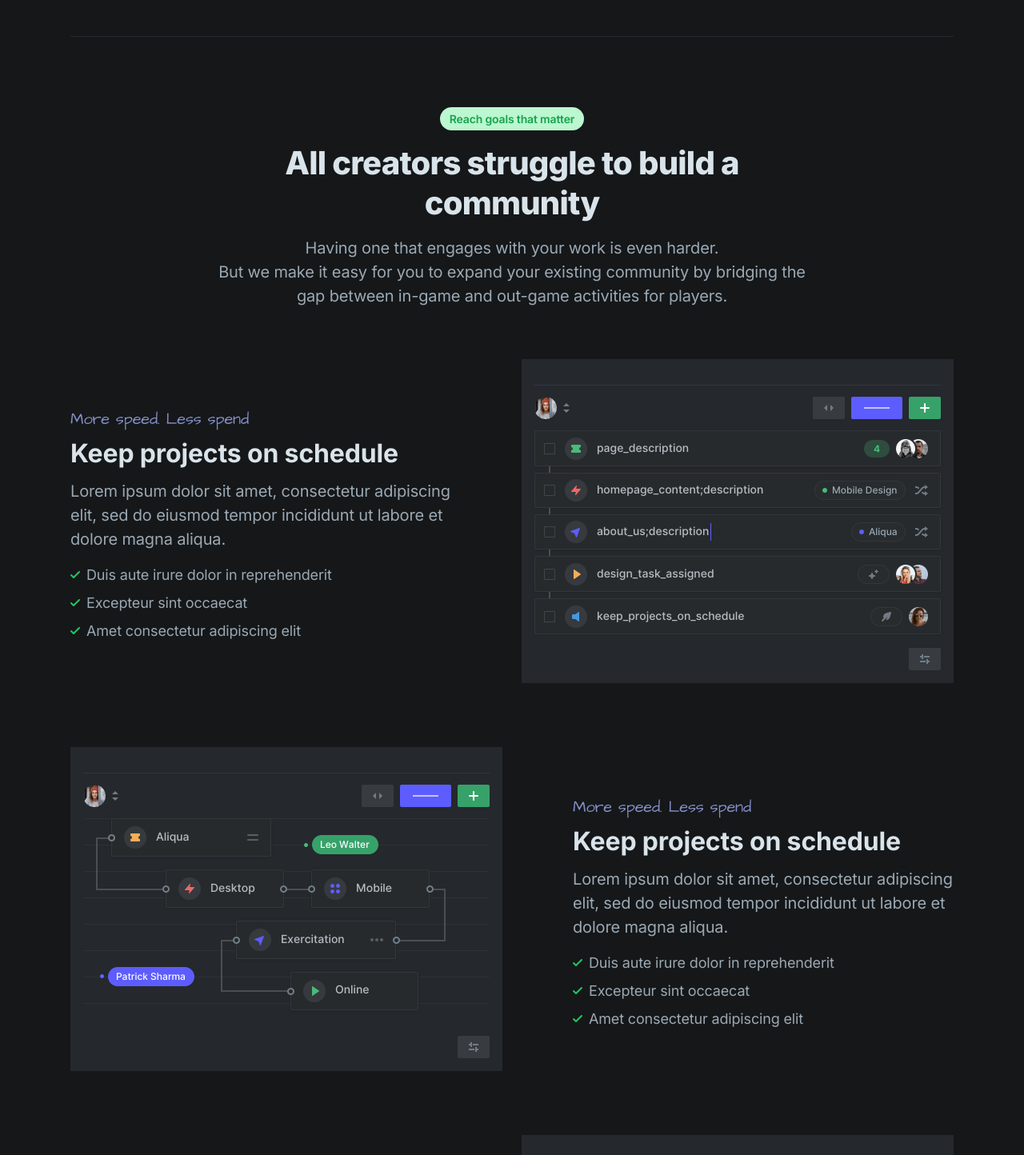
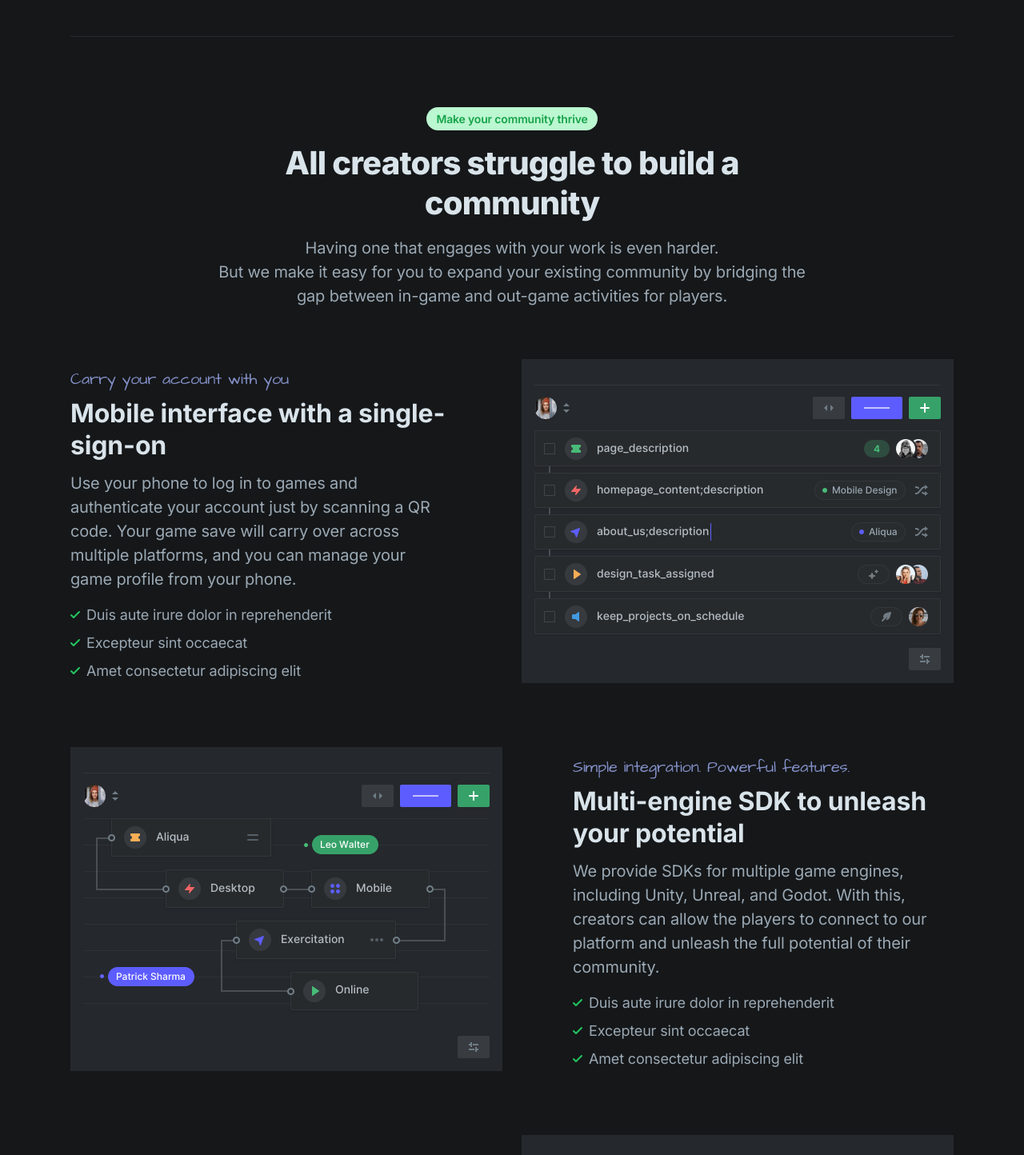
Before and after one commit to TeamSTEP/teamstep.io, a Next.js app: page / in a window 1280 px wide. Shown: the part 2180-3624 px from the top of the page at 80% size. Built offline with nearby package versions, Linux system fonts and the light colour scheme.

Commit message:
update treppe feature list

```diff
--- a/components/zigzag.tsx
+++ b/components/zigzag.tsx
@@ -12,7 +12,7 @@ export default function Zigzag() {
                     {/* Section header */}
                     <div className="max-w-3xl mx-auto text-center pb-12 md:pb-16">
                         <div className="inline-flex text-sm font-semibold py-1 px-3 m-2 text-green-600 bg-green-200 rounded-full mb-4">
-                            Reach goals that matter
+                            Make your community thrive
                         </div>
                         <h1 className="h2 mb-4">All creators struggle to build a community</h1>
                         <p className="text-xl text-gray-400">
@@ -47,16 +47,14 @@ export default function Zigzag() {
                             >
                                 <div className="md:pr-4 lg:pr-12 xl:pr-16">
                                     <div className="font-architects-daughter text-xl text-purple-600 mb-2">
-                                        More speed. Less spend
+                                        Carry your account with you
                                     </div>
                                     <h3 className="h3 mb-3">
-                                        Keep projects on schedule
+                                        Mobile interface with a single-sign-on
                                     </h3>
                                     <p className="text-xl text-gray-400 mb-4">
-                                        Lorem ipsum dolor sit amet, consectetur
-                                        adipiscing elit, sed do eiusmod tempor
-                                        incididunt ut labore et dolore magna
-                                        aliqua.
+                                        Use your phone to log in to games and authenticate your account just by scanning a QR code.
+                                        Your game save will carry over across multiple platforms, and you can manage your game profile from your phone.
                                     </p>
                                     <ul className="text-lg text-gray-400 -mb-2">
                                         <li className="flex items-center mb-2">
@@ -121,16 +119,14 @@ export default function Zigzag() {
                             >
                                 <div className="md:pl-4 lg:pl-12 xl:pl-16">
                                     <div className="font-architects-daughter text-xl text-purple-600 mb-2">
-                                        More speed. Less spend
+                                        Simple integration. Powerful features.
                                     </div>
                                     <h3 className="h3 mb-3">
-                                        Keep projects on schedule
+                                        Multi-engine SDK to unleash your potential
                                     </h3>
                                     <p className="text-xl text-gray-400 mb-4">
-                                        Lorem ipsum dolor sit amet, consectetur
-                                        adipiscing elit, sed do eiusmod tempor
-                                        incididunt ut labore et dolore magna
-                                        aliqua.
+                                        We provide SDKs for multiple game engines, including Unity, Unreal, and Godot.
+                                        With this, creators can allow the players to connect to our platform and unleash the full potential of their community.
                                     </p>
                                     <ul className="text-lg text-gray-400 -mb-2">
                                         <li className="flex items-center mb-2">
@@ -195,10 +191,10 @@ export default function Zigzag() {
                             >
                                 <div className="md:pr-4 lg:pr-12 xl:pr-16">
                                     <div className="font-architects-daughter text-xl text-purple-600 mb-2">
-                                        More speed. Less spend
+                                        Full control over your project
                                     </div>
                                     <h3 className="h3 mb-3">
-                                        Keep projects on schedule
+                                        Define your community behavior through our creator dashboard
                                     </h3>
                                     <p className="text-xl text-gray-400 mb-4">
                                         Lorem ipsum dolor sit amet, consectetur
```
